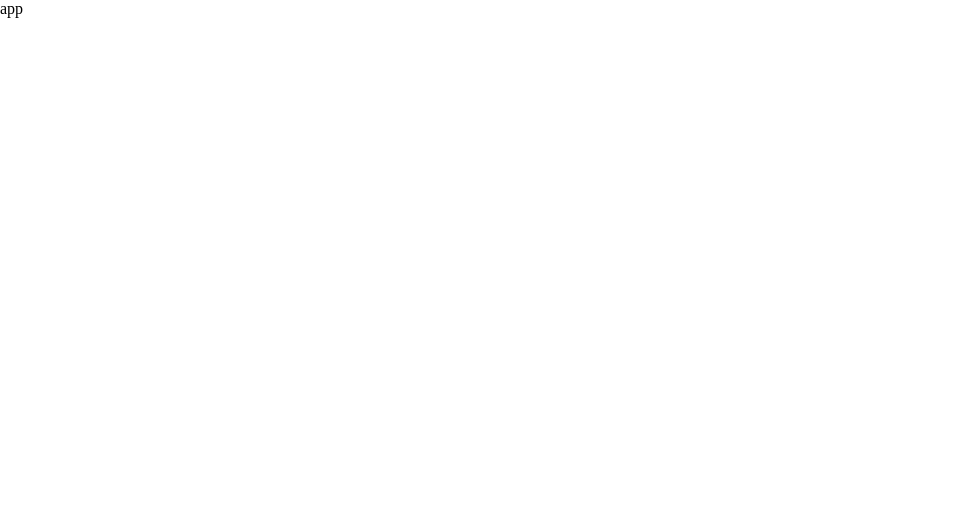
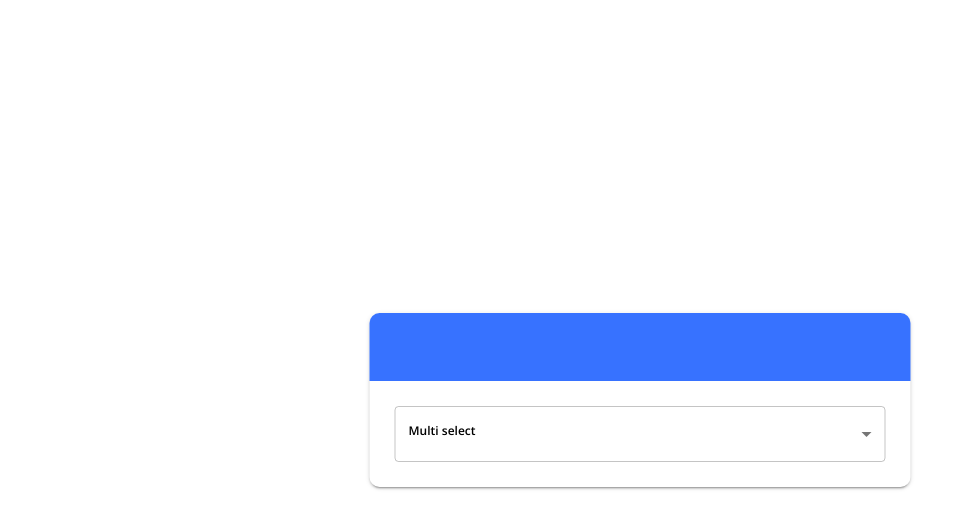
Before and after one commit to peaksoft-school/peaksoft-lms-b-web, a React (Create React App) app: page / in a window 1280 px wide. Shown: the top 528 px of the page, without its empty margins (0-975 px from the left). Built offline with nearby package versions, Linux system fonts and the light colour scheme.

Commit message:
in progress

```diff
--- a/src/App.jsx
+++ b/src/App.jsx
@@ -1,7 +1,15 @@
 import React from 'react'
+import { BasicModal } from './components/UI/BasicModal'
+import { MultiSelect } from './components/UI/MultiSelect'
 
 function App() {
-   return <div>app</div>
+   return (
+      <div>
+         <BasicModal isActiveFooter={false} isActive>
+            <MultiSelect />
+         </BasicModal>
+      </div>
+   )
 }
 
 export default App
--- /dev/null
+++ b/src/components/UI/MultiSelect.jsx
@@ -0,0 +1,93 @@
+import * as React from 'react'
+import OutlinedInput from '@mui/material/OutlinedInput'
+import MenuItem from '@mui/material/MenuItem'
+import FormControl from '@mui/material/FormControl'
+import Select from '@mui/material/Select'
+import styled from 'styled-components'
+import { Box } from '@mui/material'
+import { Title } from './Title'
+import { SelectedItem } from './SelectedItem'
+
+const StyledSelect = styled(Select)`
+   select {
+      border: 1px solid green;
+   }
+`
+
+const names = [
+   {
+      name: 'Oliver Hansen',
+      id: Math.random().toString(),
+   },
+   {
+      name: 'Jetigen',
+      id: Math.random().toString(),
+   },
+   {
+      name: 'Beybars',
+      id: Math.random().toString(),
+   },
+]
+
+export const MultiSelect = () => {
+   const [personName, setPersonName] = React.useState([])
+   const [selectedUsers, setSelectedUsers] = React.useState([])
+
+   const handleChange = (event) => {
+      const {
+         target: { value },
+      } = event
+      setPersonName(typeof value === 'string' ? value.split(',') : value)
+   }
+
+   const addHandler = () => {
+      setSelectedUsers((prev) => [...prev, ...personName])
+      setPersonName([])
+   }
+
+   const deleteHandler = (id) => {
+      setSelectedUsers((prev) => prev.filter((teacher) => teacher.id !== id))
+   }
+
+   return (
+      <Box>
+         <Box>
+            {selectedUsers.map((user) => {
+               return (
+                  <SelectedItem
+                     userInfo={user.name}
+                     onDelete={() => deleteHandler(user.id)}
+                  />
+               )
+            })}
+         </Box>
+         <FormControl fullWidth>
+            <StyledSelect
+               multiple
+               displayEmpty
+               value={personName}
+               onChange={handleChange}
+               onClose={addHandler}
+               input={<OutlinedInput />}
+               renderValue={(selected) => {
+                  if (selected.length === 0) {
+                     return <Title>Multi select</Title>
+                  }
+                  return selected.join(', ')
+               }}
+               inputProps={{ 'aria-label': 'Without label' }}
+            >
+               <MenuItem disabled value="">
+                  <Title>Группа</Title>
+               </MenuItem>
+               {names.map((user) => (
+                  <MenuItem key={user.id} value={user.name}>
+                     {user.name}
+                  </MenuItem>
+               ))}
+            </StyledSelect>
+            {/* <Title color="red">asdasdsd</Title> */}
+         </FormControl>
+      </Box>
+   )
+}
--- /dev/null
+++ b/src/components/UI/SelectedItem.jsx
@@ -0,0 +1,27 @@
+import React from 'react'
+import styled from 'styled-components'
+import { ReactComponent as DeleteIcon } from '../../assets/icons/DeleteSelectedIcon.svg'
+
+const StyledSelectedItem = styled.div`
+   height: 42px;
+   width: 491px;
+   border-radius: 10px;
+   border: 1px solid #d4d4d4;
+   padding: 0 15px;
+   display: flex;
+   align-items: center;
+   justify-content: space-between;
+   margin-bottom: 13px;
+   font-size: 16px;
+   font-family: var(--base-font);
+   font-weight: 400;
+`
+
+export const SelectedItem = ({ userInfo, onDelete }) => {
+   return (
+      <StyledSelectedItem>
+         <span>{userInfo}</span>
+         <DeleteIcon onClick={onDelete} />
+      </StyledSelectedItem>
+   )
+}
```
Also changed, not shown: src/assets/icons/DeleteSelectedIcon.svg (added).
